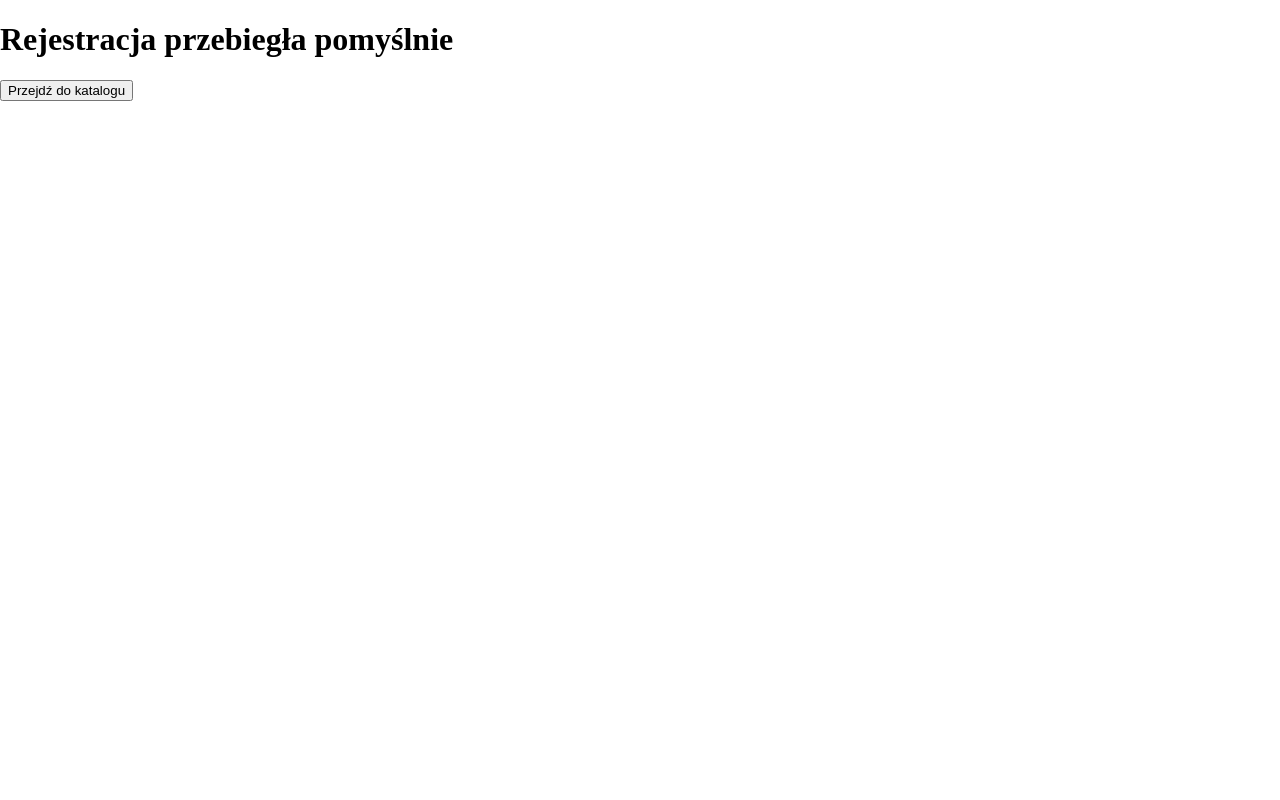
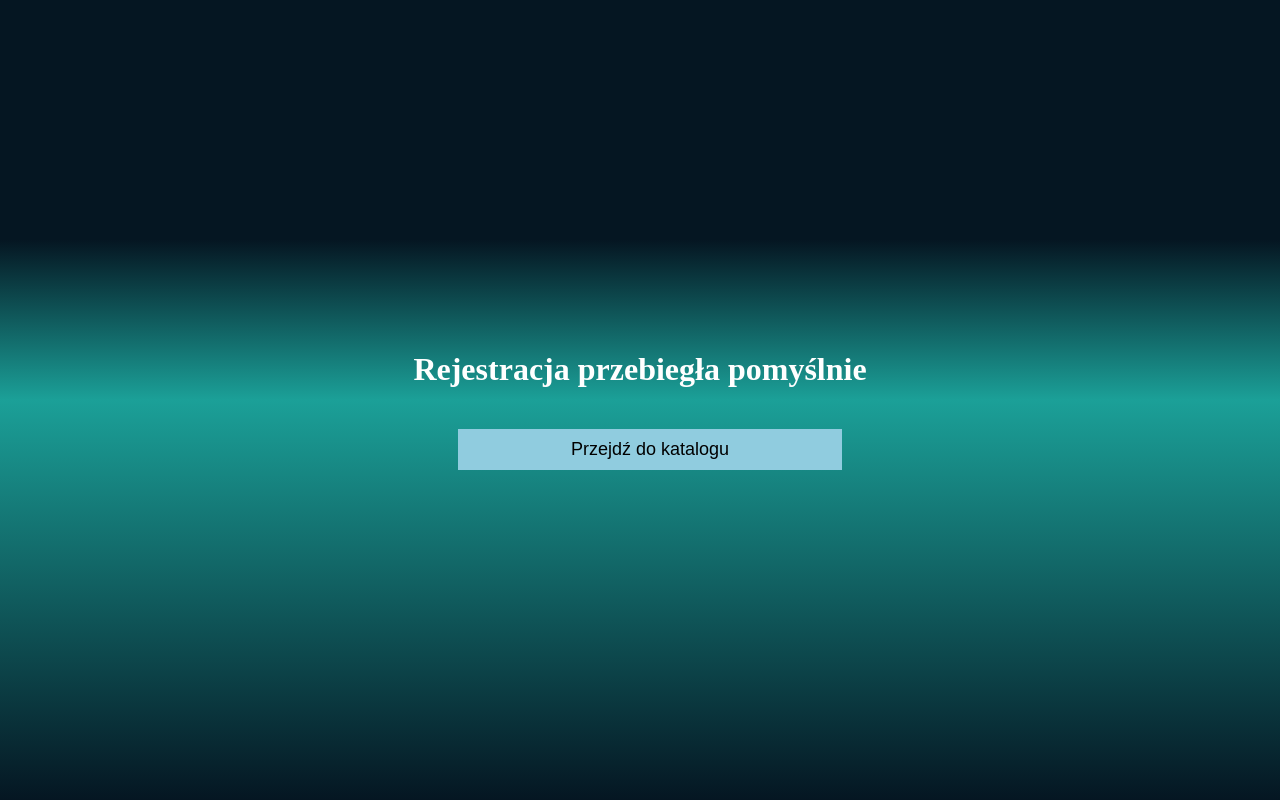
Before and after one commit to MateuszZelaszczyk/Projekt-AO, a PHP site: page /Dodaj.php in a window 1280 px wide. Run offline with PHP 8.4, Linux system fonts and the light colour scheme; data that the repository does not hold is empty.

Commit message:
mała kosmetyka

```diff
--- a/register.css
+++ b/register.css
@@ -2,7 +2,7 @@
 body{
     margin: 0;
 }
-.container-form{
+.container-form,.Welcome{
     background:linear-gradient( #051622 30%, #1ba098 50%,#051622);
     width: 100vw;
     height: 100vh;
@@ -36,7 +36,7 @@ body{
     align-items: center;
 
 }
-.btn{
+.btn,.Go{
     position: relative;
     flex-direction: row;
     justify-content: center;
@@ -54,3 +54,8 @@ label{
     font-size: 18px;
     color: rgb(185, 183, 32);
 }
+.Welcome{
+    display: flex;
+    flex-direction: column;
+    color: white;
+}
--- a/style.css
+++ b/style.css
@@ -5,13 +5,12 @@ body {
 .running-container,
 .favourite_container {
   background-color: #051622;
-<<<<<<< HEAD
   height: 100%;
   width: 100%;
 }
 .running-table {
   margin-top: 15vh;
-=======
+
   min-height: 100vh;
   max-width: 100vw;
 }
@@ -19,7 +18,7 @@ body {
   padding-top: 130px;
 }
 .running-table {
->>>>>>> d1bd465e9b3f299cb9fdd1fca7a390f9b2d159e6
+
   color: white;
   border-collapse: collapse;
   width: 100%;
```
